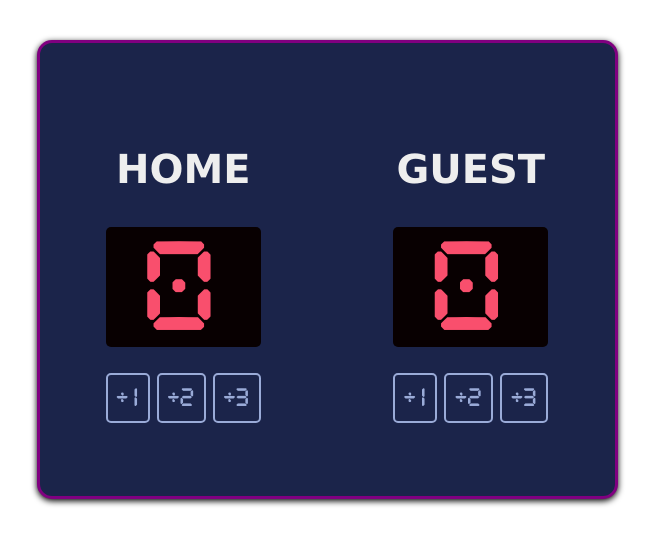
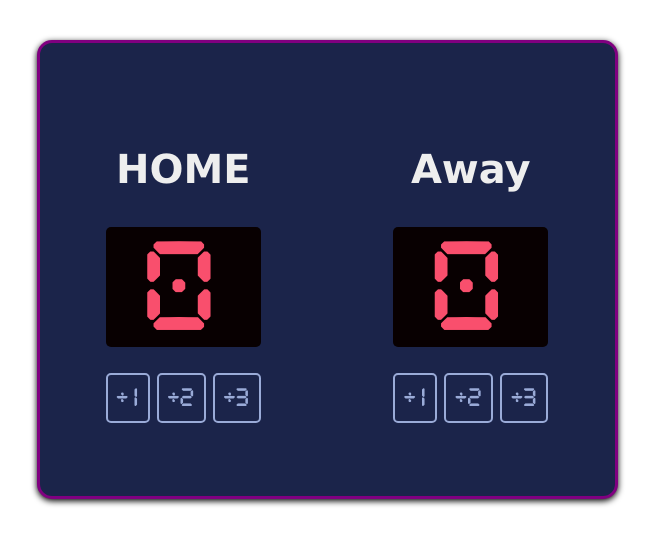
Before and after one commit to sulaimanadamu/scoreBoad, a website built with Vite: page index.html in a window 1280 px wide. Shown: the whole page, without its empty margins (313-967 px from the left). Built offline with nearby package versions, Linux system fonts and the light colour scheme.

Commit message:
changed label to a better suited name

```diff
--- a/index.html
+++ b/index.html
@@ -15,7 +15,7 @@
 
             </div>
             <div>
-                <h3 class="headings">GUEST</h3>
+                <h3 class="headings">Away</h3>
                 <div class="display" id="guest"> 0 </div>
                 <div class="btn-grp">
                 <button class="btn" onclick="gadd1()">+ 1</button>
```
